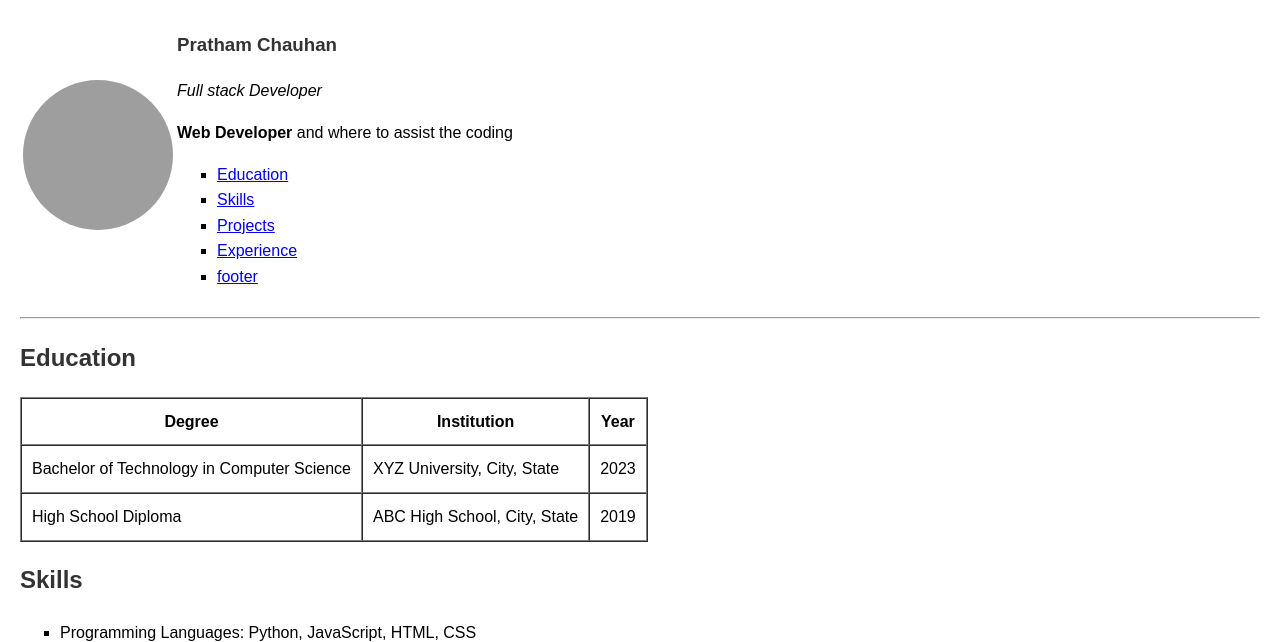
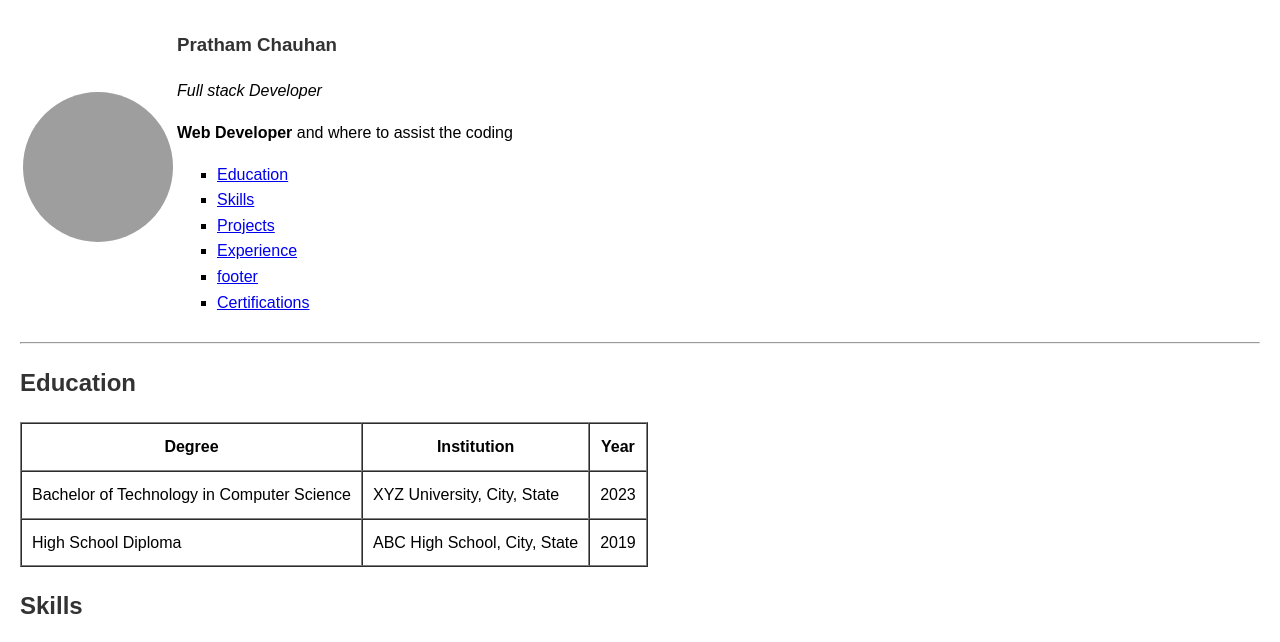
Before and after one commit to Pratham-1011/myResumedemo, a plain HTML site: page index.html in a window 1280 px wide. Shown: the part 86-728 px from the top of the page. Drawn offline with Linux system fonts and the light colour scheme; grey boxes are pictures that could not be loaded.

Commit message:
Update index.html

```diff
--- a/index.html
+++ b/index.html
@@ -45,6 +45,7 @@
         <li><a href="#Projects">Projects</a></li>
         <li><a href="#Experience">Experience</a></li>
         <li><a href="#1">footer</a></li>
+        <li><a href="#Certifications">Certifications</a></li>
     </ul>
 
             </td>
```
